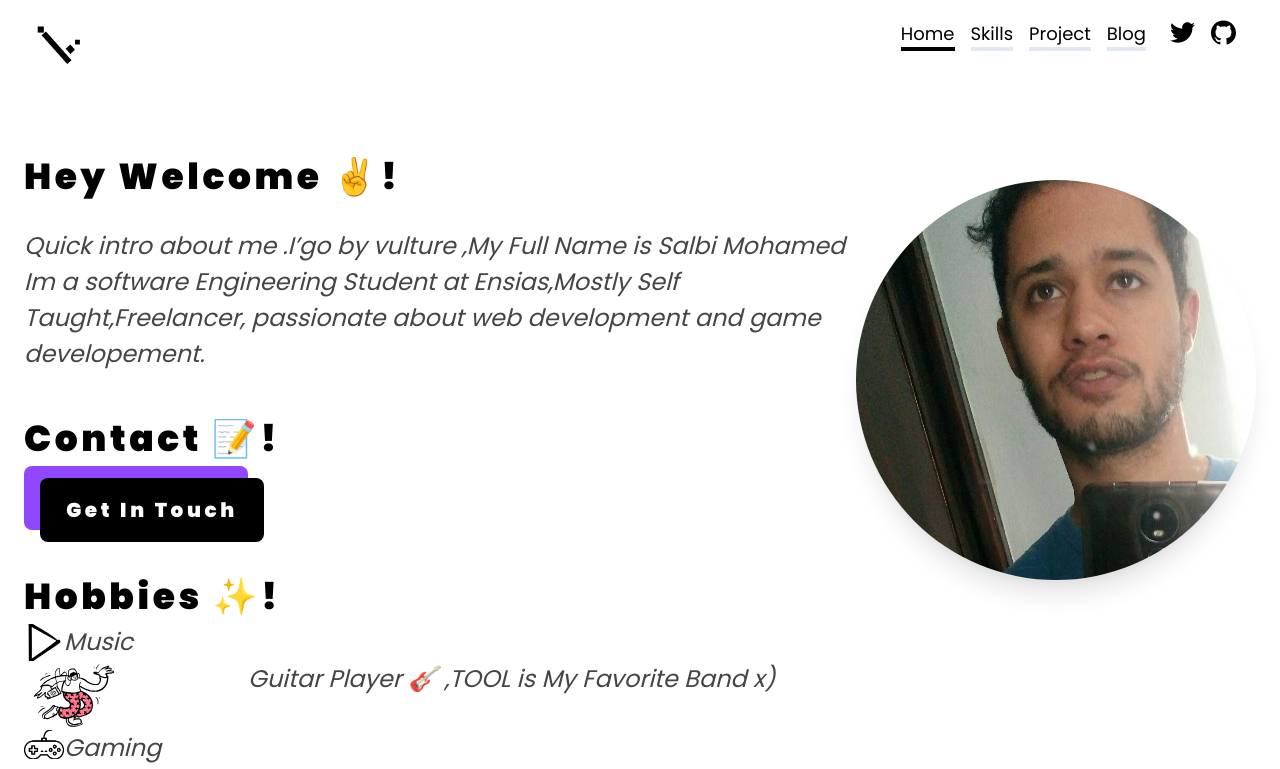
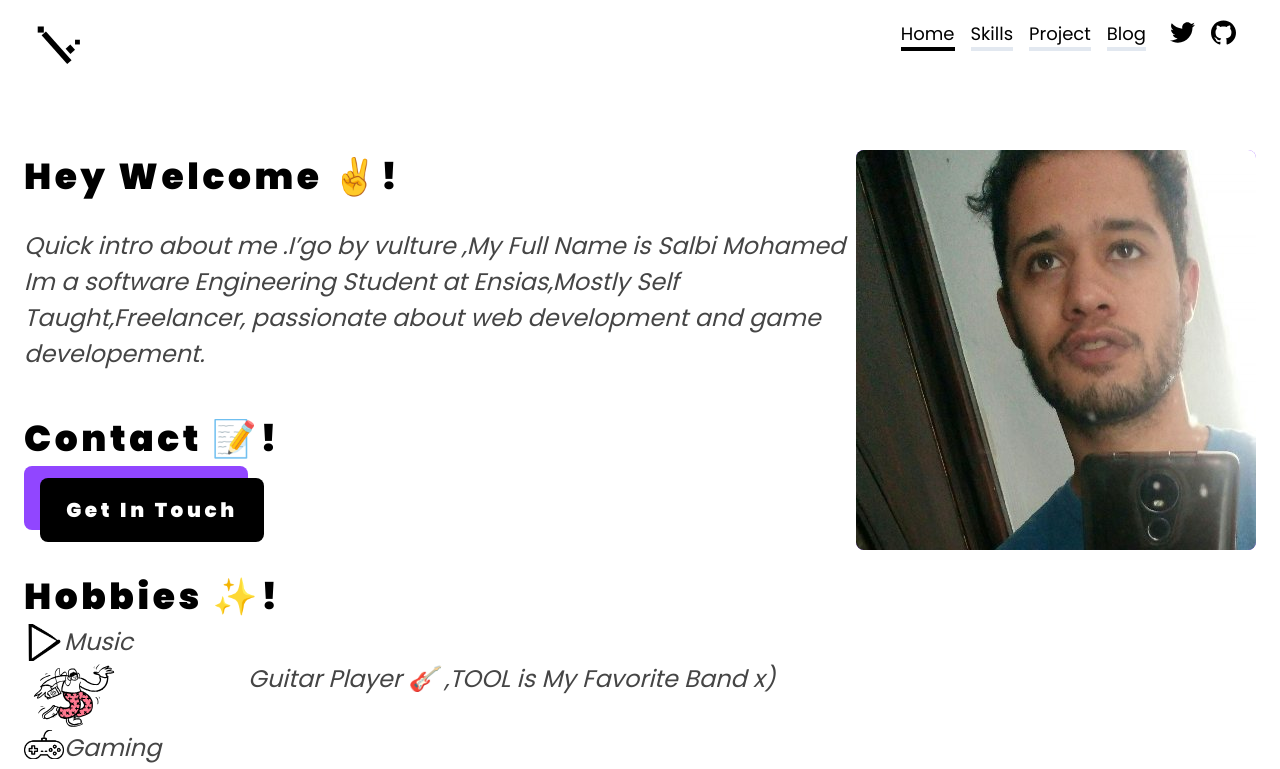
Before and after one commit to vulture990/Portofolio-2.0, a Next.js app: page / in a window 1280 px wide. Shown: the top 769 px of the page. Built offline with nearby package versions, Linux system fonts and the light colour scheme.

Commit message:
added the photo layout

```diff
--- a/components/HambergerBox.tsx
+++ b/components/HambergerBox.tsx
@@ -23,6 +23,7 @@ const HambergerBox: FC<Props> = (props:Props) => (
     animate={{ x: 0, opacity: 1 }}
     transition={{ type: "spring", stiffness: 30 }}
   >
+
     <svg width="25" height="25" viewBox="0 0 23 23">
       <Path
         variants={{
--- a/pages/index.tsx
+++ b/pages/index.tsx
@@ -33,18 +33,22 @@ function IndexPage(): JSX.Element {
             <Hello prop="vulture" />
           </motion.div>
         </div>
+        <div className="hidden sm:inline md:relative ">
+        <div className='bg-pur   rounded-lg w-72 h-auto '>
+
         <motion.div
           className="relative cursor-pointer  "
           initial={{ x: -50, opacity: 0 }}
           animate={{ x: 0, opacity: 1 }}
           transition={{ type: "spring", stiffness: 50 }}
           style={{
-            y: isHovered1 ? 0 : 30,
+            translateX: isHovered1 ? 10:0 ,
+            translateY: isHovered1 ? -6 :0 ,
             transition: isHovered1
-              ? "all 0.5s ease-in-out"
-              : "all 0.2s ease-in-out",
+            ? "all 0.5s ease-in-out"
+            : "all 0.3s ease-in-out",
           }}
-        >
+          >
           <motion.div
             className=""
             onMouseEnter={() => {
@@ -53,13 +57,17 @@ function IndexPage(): JSX.Element {
             onMouseLeave={() => {
               setHovered1(false);
             }}
-          >
+            >
             <img
               src="mes.png"
-              className="hidden sm:inline md:relative rounded-full   shadow-xl"
+              width='100%'
+              height='100%'
+              className="hidden sm:inline md:relative w-72 h-auto   rounded-lg"
             />
           </motion.div>
         </motion.div>
+              </div>
+          </div>
       </section>
     </>
   );
```
Also changed, not shown: 1 other file (tests, documents, lock files or other folders).
